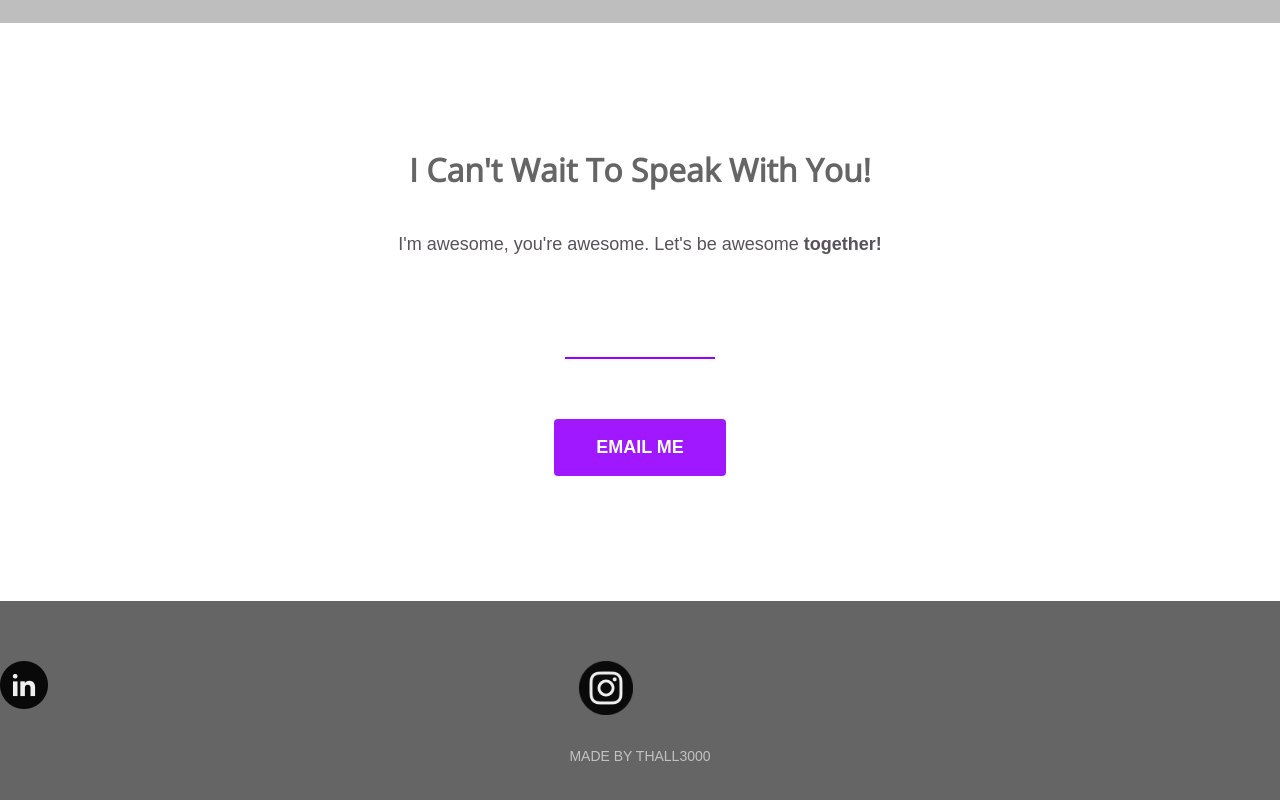
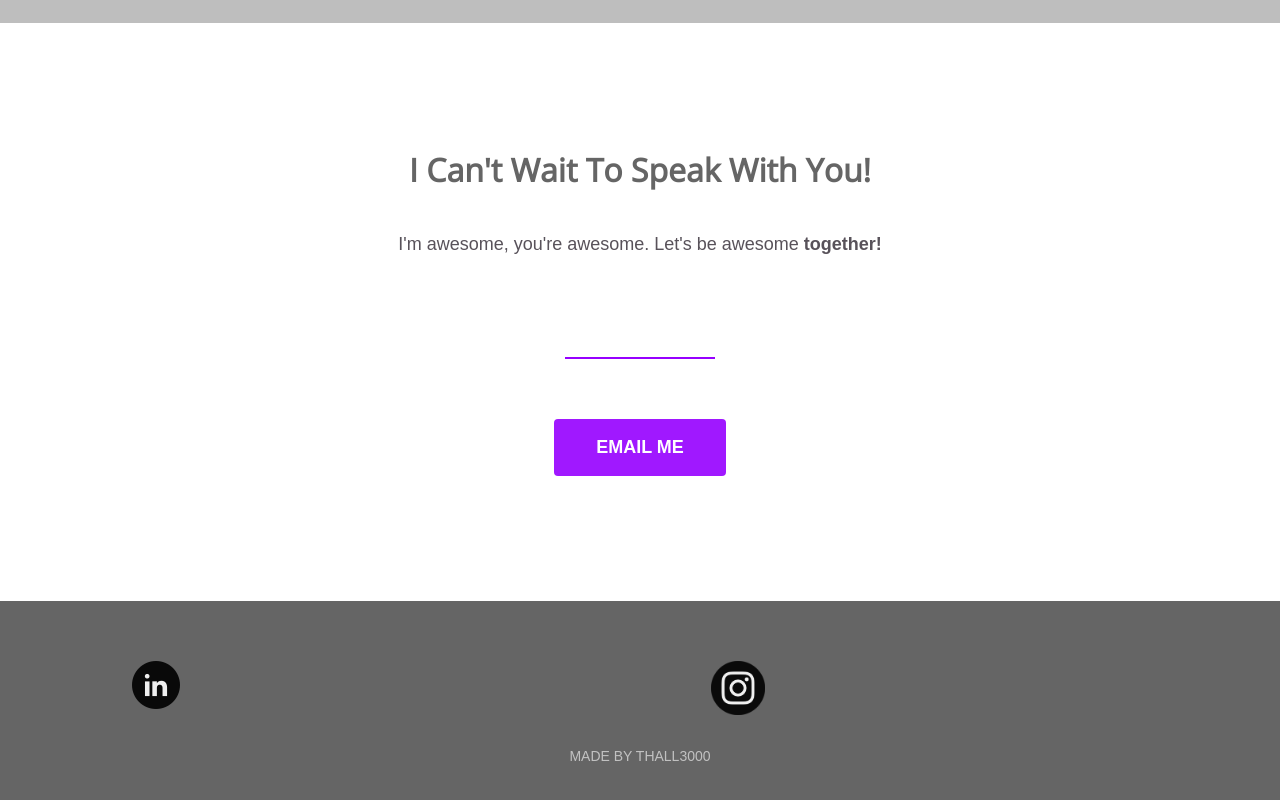
Before and after one commit to tHALL3000/tiffanycodes, a plain HTML site: page index.html in a window 1280 px wide. Shown: the part 6153-6953 px from the top of the page. Drawn offline with nearby package versions, Linux system fonts and the light colour scheme.

Commit message:
New alignment for icons

```diff
--- a/assets/css/footer/footer.css
+++ b/assets/css/footer/footer.css
@@ -11,9 +11,9 @@ footer{
 
 footer ul{
 	display: flex;
-	justify-contents: space-between;
 	margin-bottom: 25px;
 	font-size: 32px;
+	margin-left: auto
 }
 
 footer ul li{
```
